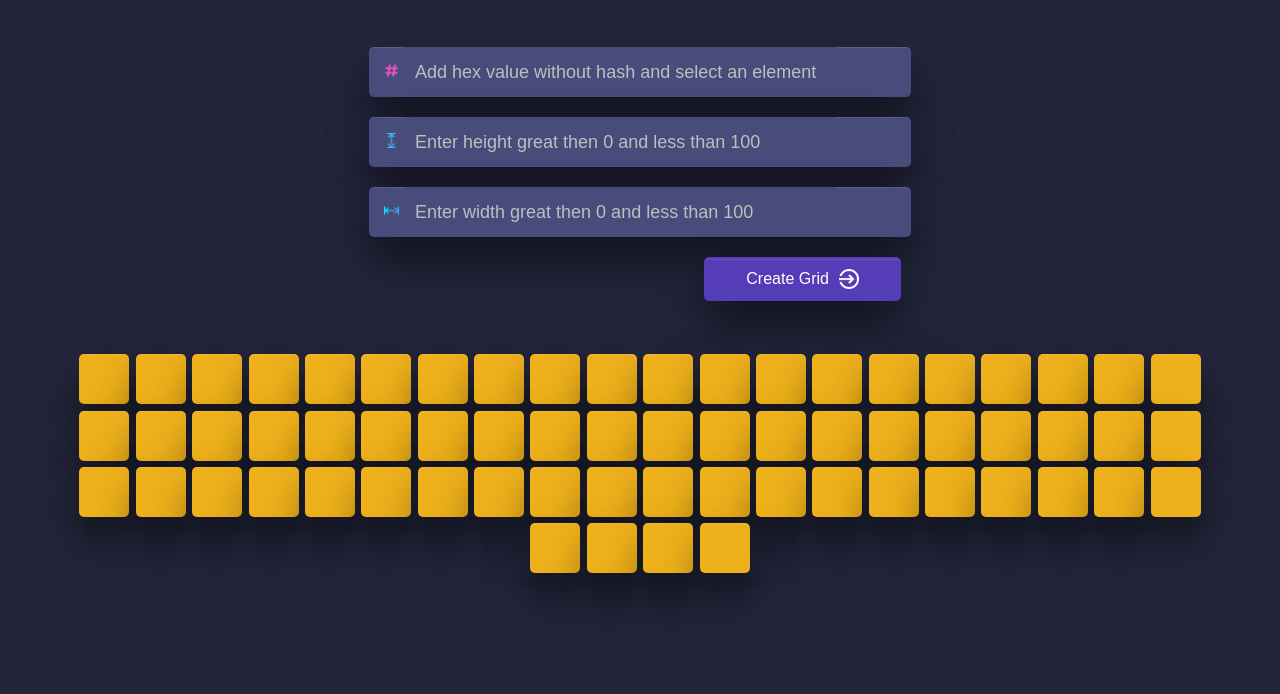
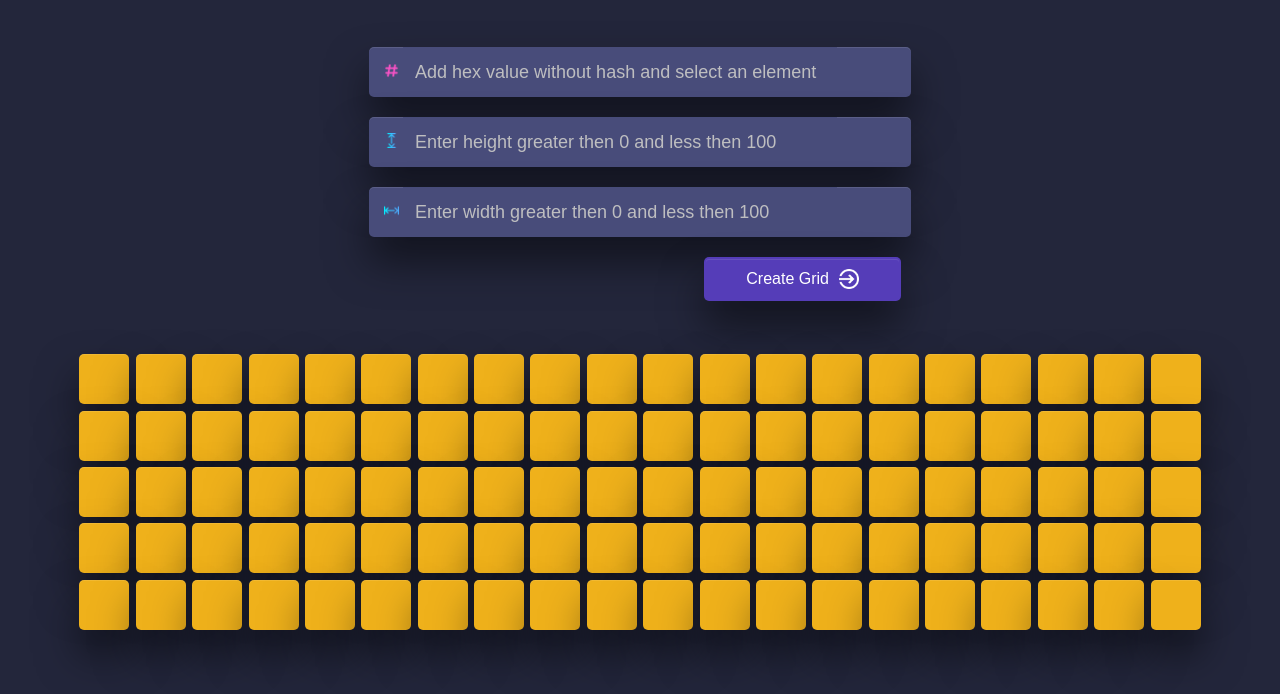
Before and after one commit to glenturner/grid-builder, a plain HTML site: page index.html in a window 1280 px wide. Shown: the part 106-800 px from the top of the page. Drawn offline with nearby package versions, Linux system fonts and the light colour scheme.

Commit message:
Quick commit by Glen Turner

```diff
--- a/app.js
+++ b/app.js
@@ -38,5 +38,5 @@ const onHeightChange = () => {
     });
 }
 
-createGrid(8, 8);
+createGrid(10, 10);
 onColorChange()
--- a/index.html
+++ b/index.html
@@ -37,16 +37,16 @@
                 <div class="input_group">
                     <img alt="hash icon" ; draggable=false src="Images/height.png" ;
                         style="height:15px;width:auto;margin:5px 0px 0 15px;" />
-                    <input class="input_box" id="height" type="number"
-                        placeholder="Enter height great then 0 and less than 100" />
+                    <input class="input_box" id="height" type="text"
+                        placeholder="Enter height greater then 0 and less then 100" />
                 </div>
             </div>
             <div class="form_group">
                 <div class="input_group">
                     <img alt="hash icon" ; draggable=false src="Images/width.png" ;
                         style="height:15px;width:auto;margin:5px 0px 0 15px;" />
-                    <input class="input_box" id="width" type="number"
-                        placeholder="Enter width great then 0 and less than 100" />
+                    <input class="input_box" id="width" type="text"
+                        placeholder="Enter width greater then 0 and less then 100" />
                 </div>
             </div>
             <div class="button_wrapper">
```
